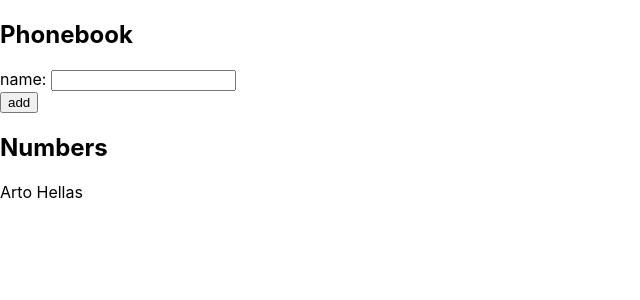
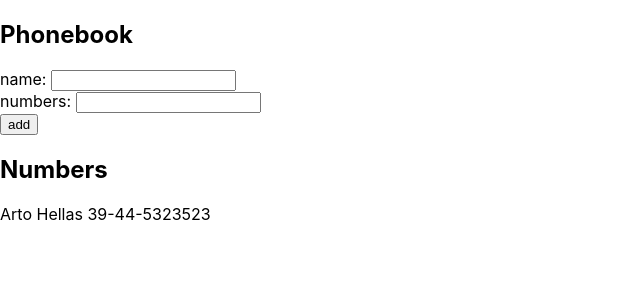
Before and after one commit to porelsoumen/fullstackapp, a React (Create React App) app in the folder part2/phonebook/: page / in a window 1280 px wide. Shown: the top 300 px of the page, without its empty margins (0-640 px from the left). Built offline with nearby package versions, Linux system fonts and the light colour scheme.

Commit message:
Exercise 2.8

```diff
--- a/part2/phonebook/src/App.js
+++ b/part2/phonebook/src/App.js
@@ -2,15 +2,17 @@ import React, { useState } from 'react'
 
 const App = () => {
   const [ persons, setPersons ] = useState([
-    { name: 'Arto Hellas' }
+    { name: 'Arto Hellas', number: '39-44-5323523' }
   ])
   const [ newName, setNewName ] = useState('')
+  const [ newNumber, setNewNumber ] = useState('')
 
   const addNewPerson = (event) => {
     event.preventDefault()
 
     const newPerson = {
-      name: newName
+      name: newName,
+      number: newNumber
     }
 
     var idx = persons.findIndex(person => person.name === newPerson.name)
@@ -21,11 +23,17 @@ const App = () => {
       setPersons(persons.concat(newPerson))
     }
     setNewName('')
+    setNewNumber('')
   }
 
-  const handleChange = (event) => {
+  const handleNameChange = (event) => {
     console.log(event.target.value)
     setNewName(event.target.value)
+  }
+
+  const handleNumberChange = (event) => {
+    console.log(event.target.value)
+    setNewNumber(event.target.value)
   }
 
   return (
@@ -33,17 +41,19 @@ const App = () => {
       <h2>Phonebook</h2>
       <form onSubmit={addNewPerson}>
         <div>
-          name: <input value={newName} onChange={handleChange} />
+          name: <input value={newName} onChange={handleNameChange} />
+        </div>
+        <div>
+          numbers: <input value={newNumber} onChange={handleNumberChange} />
         </div>
         <div>
           <button type="submit">add</button>
         </div>
       </form>
       <h2>Numbers</h2>
-
       {persons.map(person => {
         return (
-        <p key={person.name}>{person.name}</p>
+        <p key={person.name}>{person.name} {person.number}</p>
         )
       })}
     </div>
```
